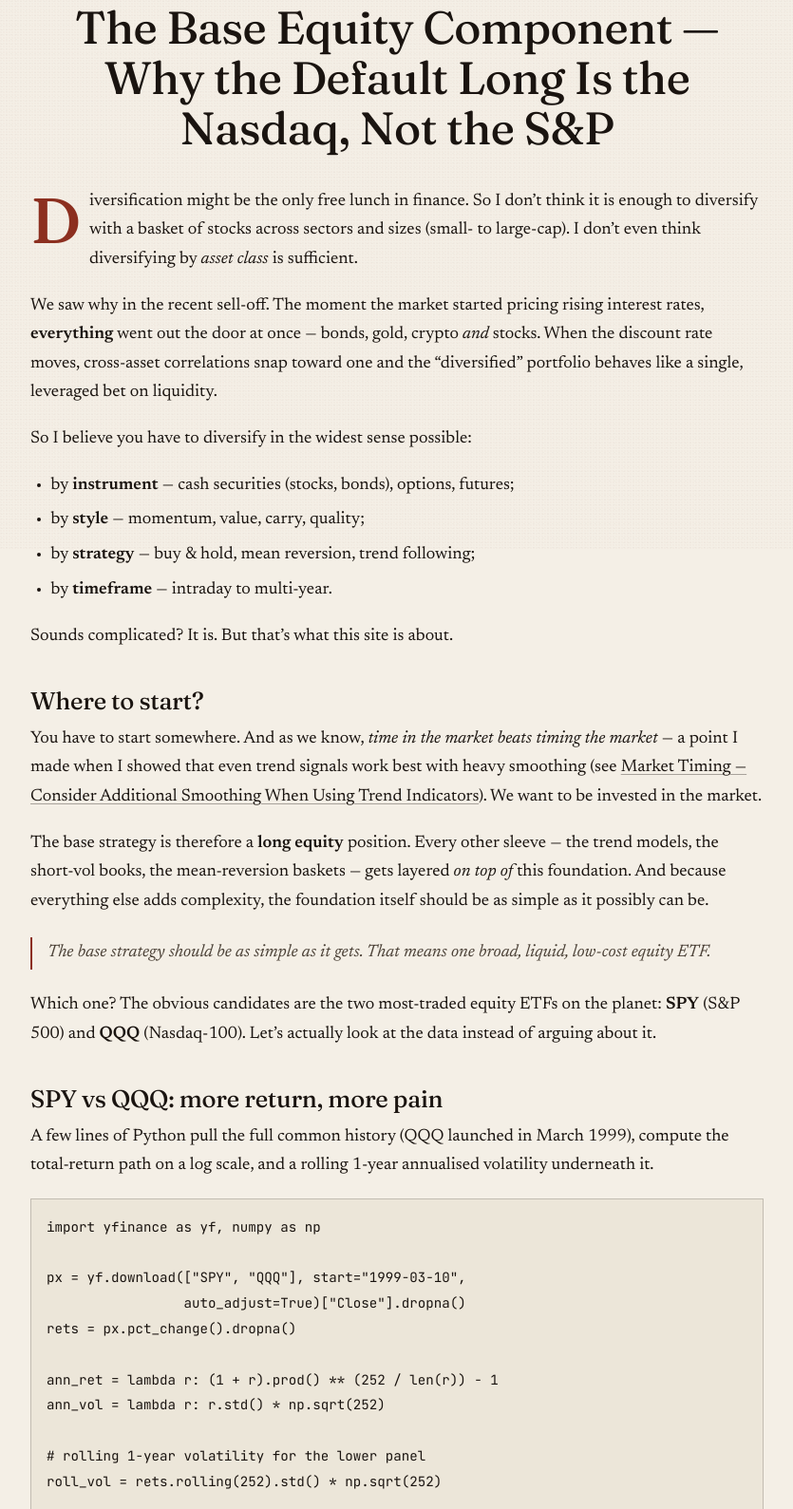
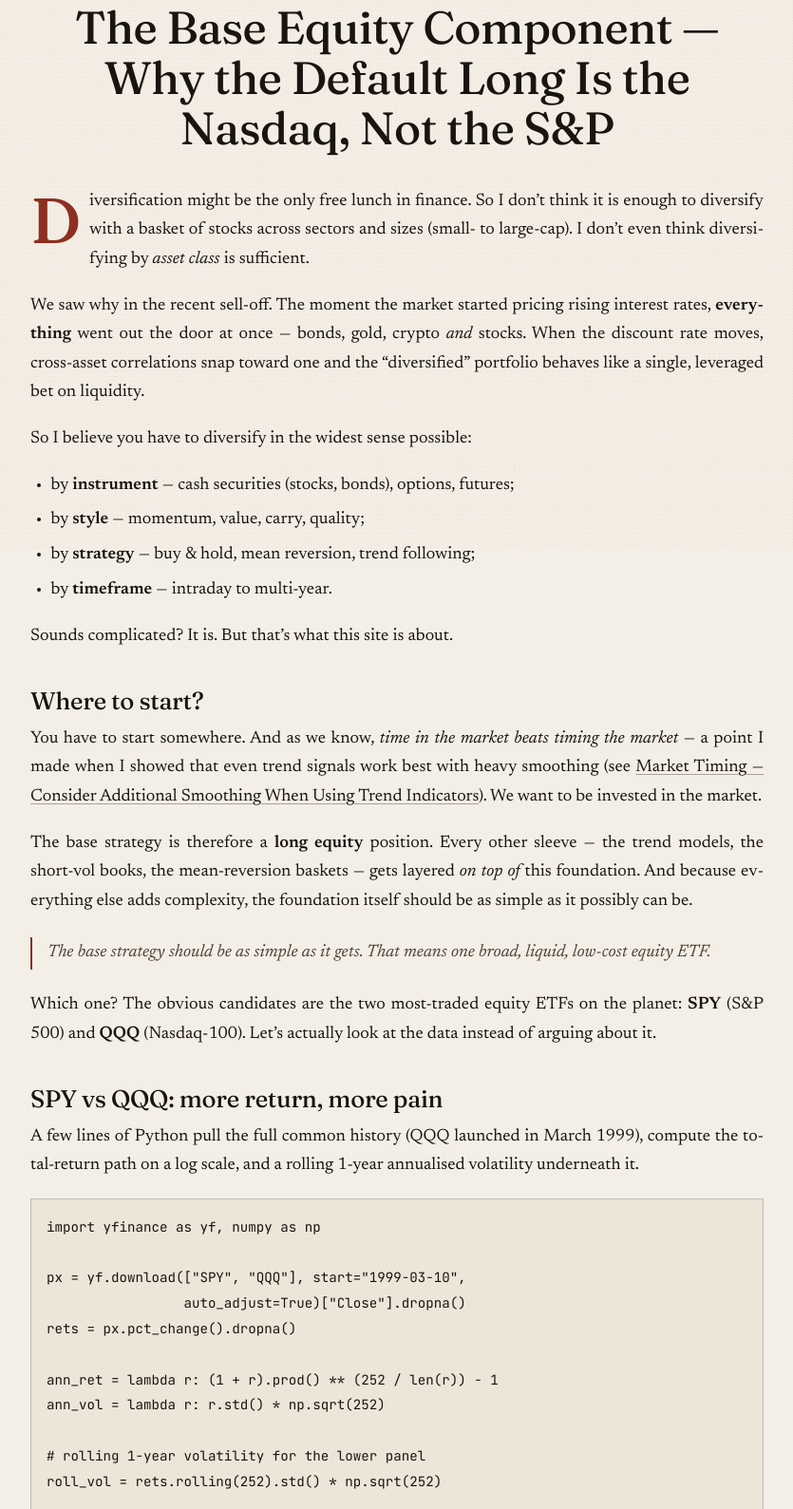
Before and after one commit to lowQuant/lange-invest, a FastAPI app: page /articles/the-base-equity-component in a window 1280 px wide. Shown: the part 222-1811 px from the top of the page at 95% size, without its empty margins (222-1057 px from the left). Run offline with FastAPI, Linux system fonts and the light colour scheme.

Commit message:
Article prose: justified text (Blocksatz) with auto-hyphenation
Both edges of paragraphs and list items now align flush; the browser
hyphenates where needed (hyphens: auto) to avoid the river-gaps that
naked justification produces in a narrow serif column.

Co-Authored-By: Claude Opus 4.7 (1M context) <noreply@anthropic.com>

```diff
--- a/app/static/css/site.css
+++ b/app/static/css/site.css
@@ -935,7 +935,15 @@ code, .mono, .tabular, .num {
     font-size: 1.2rem;
     margin: 1.6rem 0 0.4rem;
 }
-.prose p { color: var(--ink-1); margin: 0 0 1em; }
+.prose p {
+    color: var(--ink-1);
+    margin: 0 0 1em;
+    text-align: justify;
+    text-justify: inter-word;
+    hyphens: auto;
+    -webkit-hyphens: auto;
+}
+.prose ul, .prose ol { text-align: justify; hyphens: auto; -webkit-hyphens: auto; }
 .prose p:first-of-type::first-letter {
     font-family: var(--serif-display);
     float: left;
```
